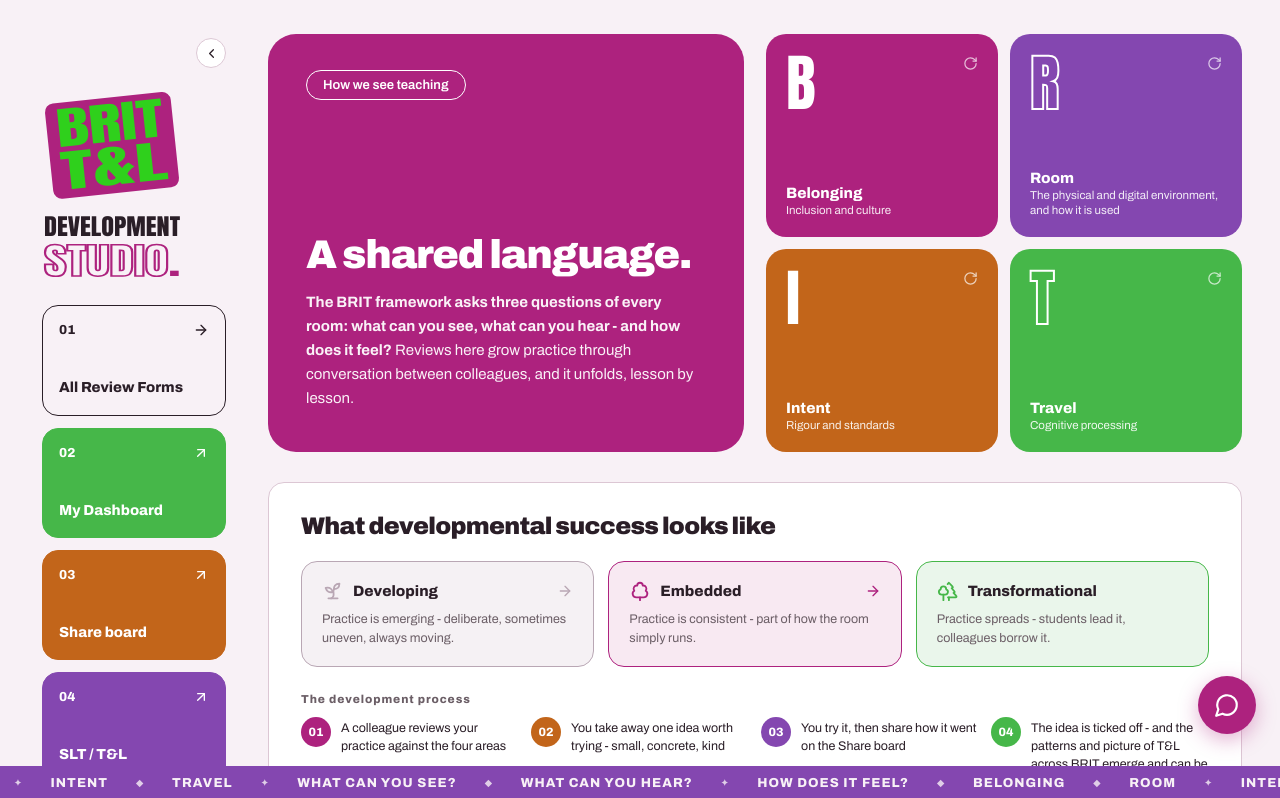
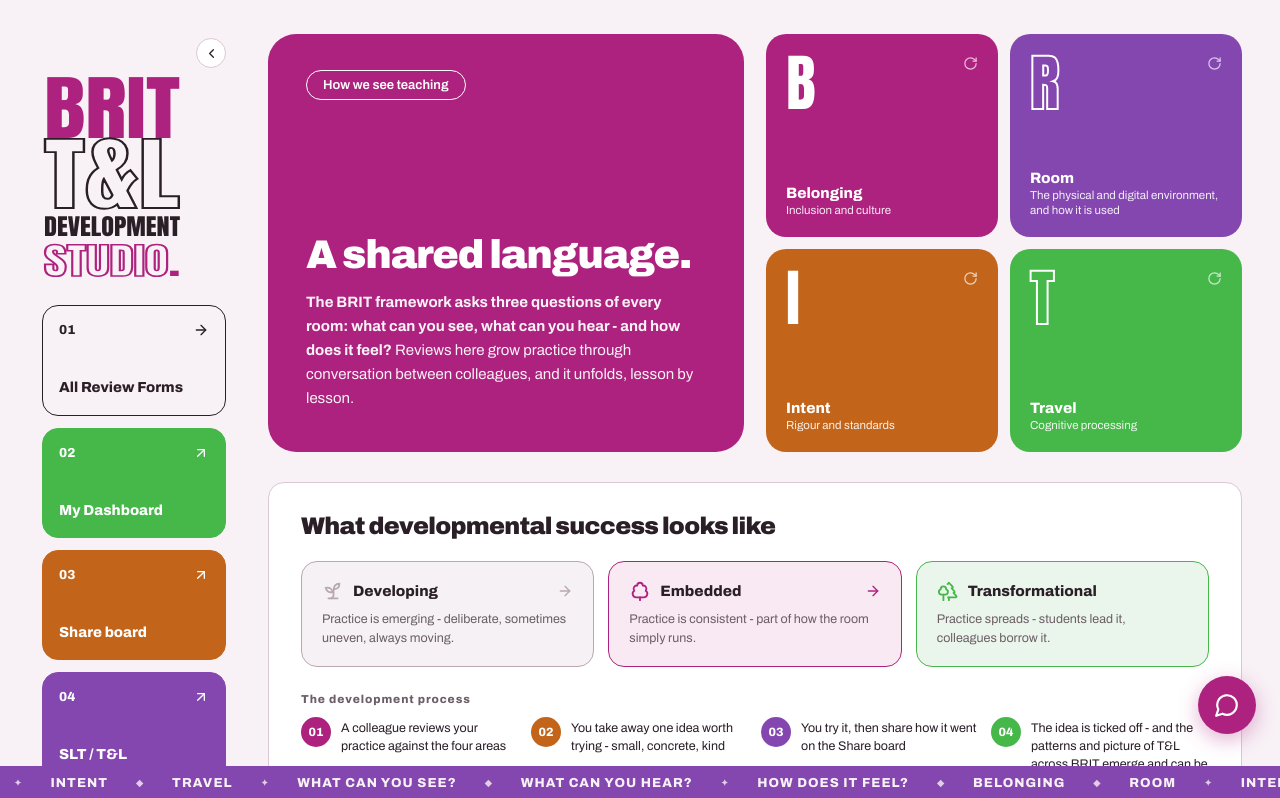
Before and after one commit to Western-Studio/brit-tl-development-studio, a React (Vite) app: page / in a window 1280 px wide. Shown: the top 798 px of the page. Built offline with nearby package versions, Linux system fonts and the light colour scheme.

Commit message:
Wordmark: restore the condensed poster stack
Co-Authored-By: Claude Opus 4.8 <noreply@anthropic.com>
Claude-Session: https://claude.ai/code/session_01Esyd9CQZBiQaH85EicSTQ8

```diff
--- a/src/App.jsx
+++ b/src/App.jsx
@@ -3956,13 +3956,10 @@ export default function App() {
           {!compact && (
           <div style={{ padding: narrow ? "0 4px" : "6px 2px 14px", flexBasis: narrow ? "100%" : "auto" }}>
             <svg width={narrow ? 100 : 136} viewBox="0 0 142 202" role="img" aria-label="BRIT T&L Development Studio" style={{ display: "block", overflow: "visible" }}>
-              <g transform="rotate(-6 71 62)">
-                <rect x="5" y="12" width="132" height="100" rx="9" fill={BRAND.magenta} />
-                <text x="71" y="58" textAnchor="middle" textLength="112" lengthAdjust="spacingAndGlyphs"
-                  style={{ fontFamily: "'Anton',sans-serif", fontSize: 46, fill: "#2FD01C" }}>BRIT</text>
-                <text x="71" y="103" textAnchor="middle" textLength="112" lengthAdjust="spacingAndGlyphs"
-                  style={{ fontFamily: "'Anton',sans-serif", fontSize: 46, fill: "#2FD01C" }}>T&amp;L</text>
-              </g>
+              <text x="0" y="54" textLength="142" lengthAdjust="spacingAndGlyphs"
+                style={{ fontFamily: "'Anton',sans-serif", fontSize: 74, fill: BRAND.magenta }}>BRIT</text>
+              <text x="0" y="127" textLength="142" lengthAdjust="spacingAndGlyphs"
+                style={{ fontFamily: "'Anton',sans-serif", fontSize: 84, fill: "none", stroke: BRAND.ink, strokeWidth: 2 }}>T&amp;L</text>
               <text x="0" y="157" textLength="142" lengthAdjust="spacingAndGlyphs"
                 style={{ fontFamily: "'Anton',sans-serif", fontSize: 24, fill: BRAND.ink }}>DEVELOPMENT</text>
               <text x="0" y="198" textLength="142" lengthAdjust="spacingAndGlyphs"
```
